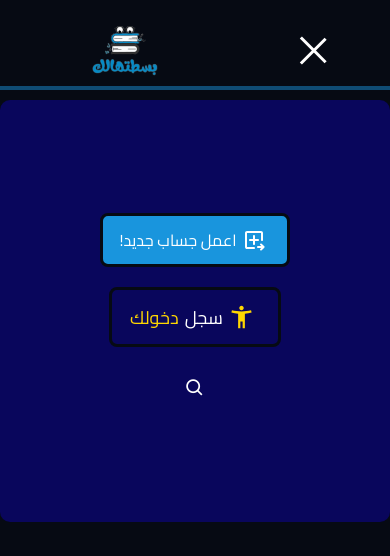
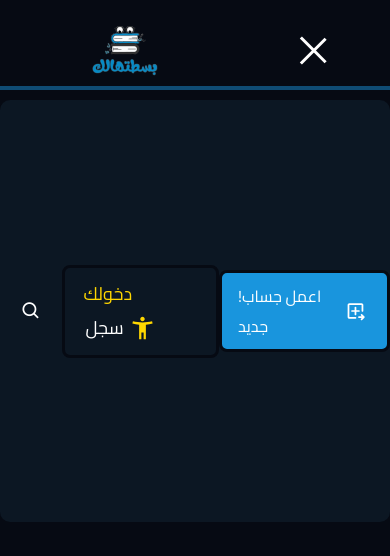
Before and after one commit to kiroloes1/basthalk, a plain HTML site: page index.html in a window 390 px wide. Both pictures are taken after a click on the element 315 px from the left and 43 px from the top of the page. Shown: the top 556 px of the page. Drawn offline with nearby package versions, Linux system fonts and the light colour scheme; grey boxes are pictures that could not be loaded; a script that the page names is missing; a small style sheet from the web is missing.

Commit message:
Add files via upload

```diff
--- a/index.css
+++ b/index.css
@@ -316,7 +316,7 @@ div.log{
    display: none;
     height: 50vh;
     border-radius: 10px;
-    background-color:rgb(9, 6, 92);
+    background-color:rgb(12, 23, 35);
     justify-content: center;
     position: absolute;
     top: 100px;
@@ -435,19 +435,7 @@ div.log{
  .h-full{
   width: 80%;
  }
- div.log{
-   display: none;
-    height: 50vh;
-    border-radius: 10px;
-    background-color:rgb(9, 6, 92);
-    justify-content: center;
-    position: absolute;
-    top: 100px;
-    right: 0px;
-    width:100%;
-    margin: auto;
-    flex-direction: column-reverse;
-}
+
 
 }
 .appearTeacher{
```
